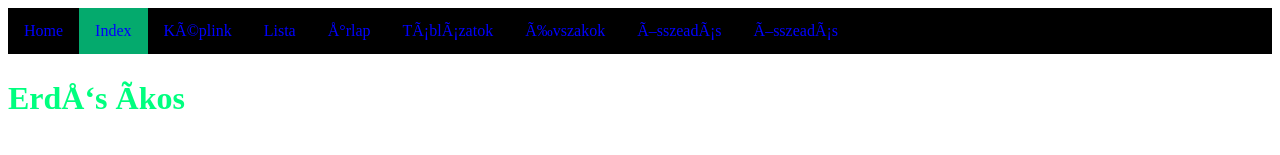
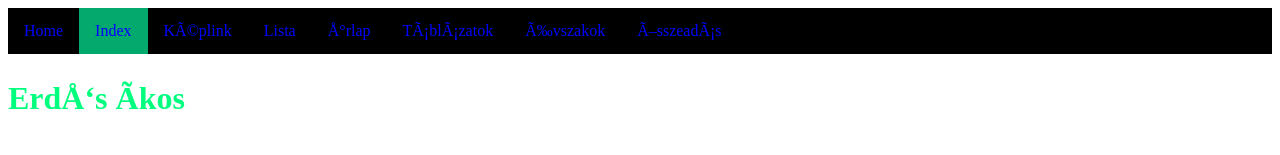
Before and after one commit to erdosakos2007/web2, a plain HTML site: page index.html in a window 1280 px wide. Shown: the top 155 px of the page. Drawn offline with Linux system fonts and the light colour scheme.

Commit message:
Update index.html

```diff
--- a/index.html
+++ b/index.html
@@ -11,7 +11,6 @@
       <li><a href="tablazatok.html">Táblázatok</a></li>
       <li><a href="evszakok.html">Évszakok</a></li>
       <li><a href="osszeadas.html">Összeadás</a></li>
-      <li><a href="osszeadas2.html">Összeadás</a></li>
 
 
  </ul>
```
